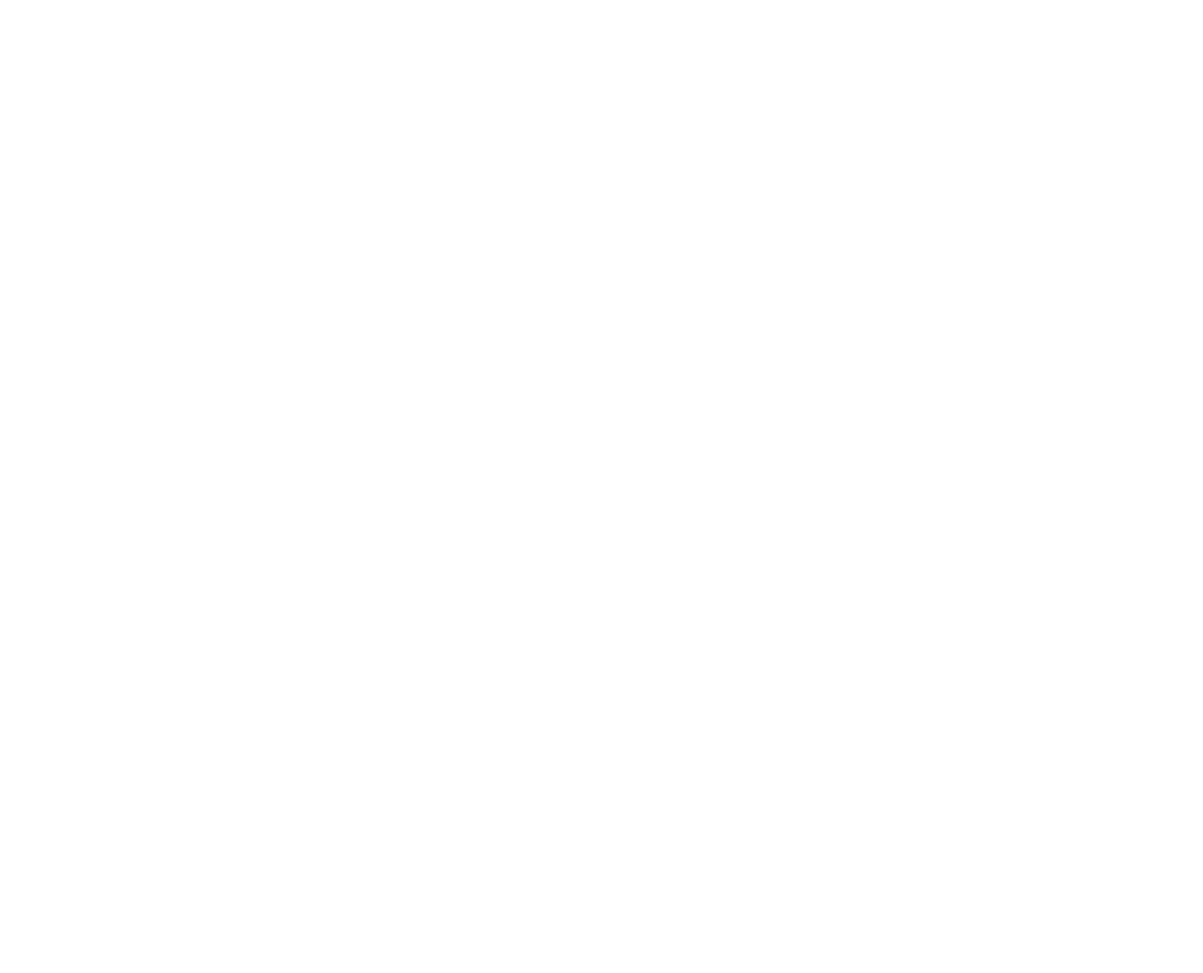
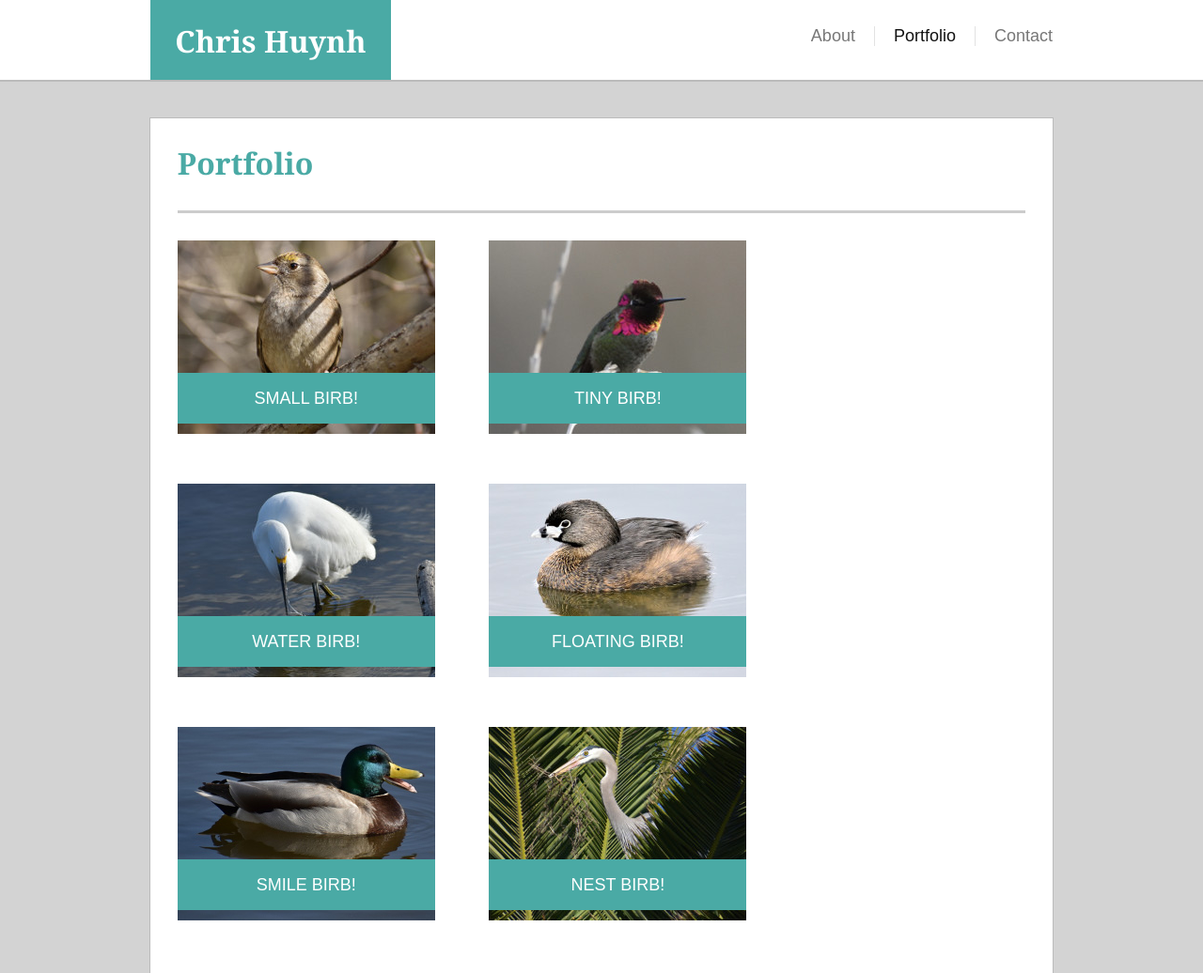
Before and after one commit to chuynh18/Basic-Portfolio, a plain HTML site: page portfolio.html in a window 1280 px wide. Shown: the top 1036 px of the page at 94% size. Before the commit the page ends 800 px from the top, so only its background shows below. Drawn offline with Linux system fonts and the light colour scheme.

Commit message:
adding portfolio page along with associated placeholder images

```diff
--- a/assets/css/style.css
+++ b/assets/css/style.css
@@ -8,6 +8,10 @@ body {
     font-size: 18px;
     color: #777;
     height: 100%;
+}
+
+h1 {
+    font-size: 32px;
 }
 
 header {
@@ -22,34 +26,38 @@ header {
 
 nav {
     float: right;
+    padding-top: 28px;
+    overflow: hidden;
 }
 
 article {
-    width: 960px;
-    margin: 2% auto 0% auto;
     background-color: white;
-    padding-top: 2%;
-    padding-bottom: 1%;
     border-style: solid;
     border-width: 1px;
     border-color: #bbb;
+    width: 960px;
+    margin: 3% auto 0% auto;
+    padding-top: 2%;
+    padding-bottom: 2%;
 }
 
 footer {
+    color: #fff;
     background-color: #666;
-    text-align: center;
     border-top-style: solid;
     border-top-color: #4aaaa5;
     border-top-width: 5px;
+    text-align: center;
     padding-top: 3%;
     padding-bottom: 0.5%;
-    color: #fff;
     font-size: 12px;
+    clear: both;
 }
 
 .aboutme {
     float: right;
-    margin: 28px 20px 0 0;
+    margin: 0 20px 0 0;
+    color: #111;
 }
 
 .myportfolio {
@@ -59,13 +67,14 @@ footer {
     border-right-style: solid;
     border-right-width: 1px;
     border-color: #e2e2e2;
-    margin-top: 28px;
     padding: 0 20px;
+    color: #111;
 }
 
 .contactme {
     float: right;
-    margin: 28px 0 0 20px;
+    margin: 0 0 0 20px;
+    color: #111;
 }
 
 .georgiafont {
@@ -85,12 +94,12 @@ footer {
     color: #4aaaa5;
     font-weight: bold;
     font-size: 32px;
-    margin-left: 2%;
-    margin-right: 2%;
+    margin-left: 3%;
+    margin-right: 3%;
     border-bottom-style: solid;
     border-bottom-color: #ccc;
-    padding-bottom: 0.5%;
-    margin-bottom: 1%;
+    padding-bottom: 3%;
+    margin-bottom: 3%;
 }
 
 .headerwidth {
@@ -109,11 +118,42 @@ footer {
 
 p {
     line-height: 2em;
-    margin-left: 2%;
-    margin-right: 2%;
+    margin-left: 3%;
+    margin-right: 3%;
 }
 
-a:link {
+a:link, a:visited {
     color: #777;
     text-decoration: none;
 }
+
+.portfolioitem {
+    float: left;
+    margin: 0 3%;
+    padding-bottom: 5%;
+    position: relative;
+    text-align: center;
+}
+
+.portfoliotext {
+    color: #fff;
+    background-color: #4aaaa5;
+    width: 274px;
+    height: 2.5em;
+    padding: 0.5em 0 0 0;
+    margin: 0;
+    position: absolute;
+    top: 65%;
+    left: 50%;
+    transform: translate(-50%, -50%);
+
+}
+
+.portfolioimage {
+}
+
+.clearfix::after {
+    content: "";
+    clear: both;
+    display: table;
+}
--- a/index.html
+++ b/index.html
@@ -4,8 +4,9 @@
 
 <head>
     <meta charset="UTF-8" />
-    <title>Chris Huynh</title>
+    <title>About Me</title>
     <link rel="stylesheet" type="text/css" href="assets/css/style.css">
+    <link rel="shortcut icon" type="image/png" href="assets/images/favicon.png">
 </head>
 
 <body>
@@ -21,7 +22,7 @@
         </div>
     </header>
 
-    <article><div class="georgiafontinverse">About Me</div>
+    <article><div class="georgiafontinverse"><h1>About Me</h1></div>
         <p>
             <img src="assets/images/portrait.jpg" alt="Bean the Cat" height=230 width=230 id="catpic" /><!-- start slipsum code, because lorem ipsum is too orthodox -->
             You think water moves fast? You should see ice. It moves like it has a mind. Like it knows it killed the world once and got a taste for murder. After the avalanche, it took us a week to climb out. Now, I don't know exactly when we turned on each other, but I know that seven of us survived the slide... and only five made it out. Now we took an oath, that I'm breaking now. We said we'd say it was the snow that killed the other two, but it wasn't. Nature is lethal but it doesn't hold a candle to man.
@@ -33,7 +34,7 @@
         </p>
     </article>
 
-    <footer>
+    <footer class="footer">
         Copyright &#169;
     </footer>
 </div>
--- a/portfolio.html
+++ b/portfolio.html
@@ -0,0 +1,59 @@
+<!DOCTYPE html>
+
+<html lang="en-us">
+
+<head>
+    <meta charset="UTF-8" />
+    <title>Portfolio</title>
+    <link rel="stylesheet" type="text/css" href="assets/css/style.css">
+    <link rel="shortcut icon" type="image/png" href="assets/images/favicon.png">
+</head>
+
+<body>
+<div class="content">
+    <header>
+        <div class="headerwidth">
+            <section class="georgiafont">Chris Huynh</section>
+            <nav>
+                <div class="contactme"><a href="contact.html">Contact</a></div>
+                <div class="myportfolio">Portfolio</a></div>
+                <div class="aboutme"><a href="index.html">About</a></div>
+            </nav>
+        </div>
+    </header>
+
+    <article class="clearfix"><div class="georgiafontinverse"><h1>Portfolio</h1></div>
+        <section class="portfolioitem">
+            <img src="assets/images/portfolio1.jpg" alt="portfolio item 1" class="portfolioimage" />
+            <p class="portfoliotext">SMALL BIRB!</p>
+        </section>
+        <section class="portfolioitem">
+                <img src="assets/images/portfolio2.jpg" alt="portfolio item 2" class="portfolioimage" />
+                <p class="portfoliotext">TINY BIRB!</p>
+        </section>
+        <section class="portfolioitem">
+                <img src="assets/images/portfolio3.jpg" alt="portfolio item 3" class="portfolioimage" />
+                <p class="portfoliotext">WATER BIRB!</p>
+        </section>
+        <section class="portfolioitem">
+            <img src="assets/images/portfolio4.jpg" alt="portfolio item 4" class="portfolioimage" />
+            <p class="portfoliotext">FLOATING BIRB!</p>
+        </section>
+        <section class="portfolioitem">
+                <img src="assets/images/portfolio5.jpg" alt="portfolio item 5" class="portfolioimage" />
+                <p class="portfoliotext">SMILE BIRB!</p>
+        </section>
+        <section class="portfolioitem">
+                <img src="assets/images/portfolio6.jpg" alt="portfolio item 6" class="portfolioimage" />
+                <p class="portfoliotext">NEST BIRB!</p>
+        </section>
+
+    </article>
+
+    <footer class="footer">
+        Copyright &#169;
+    </footer>
+</div>
+</body>
+
+</html>
```
Also changed, not shown: assets/images/favicon.png (added), assets/images/portfolio1.jpg (added), assets/images/portfolio2.jpg (added), assets/images/portfolio3.jpg (added), assets/images/portfolio4.jpg (added), assets/images/portfolio5.jpg (added), assets/images/portfolio6.jpg (added).
